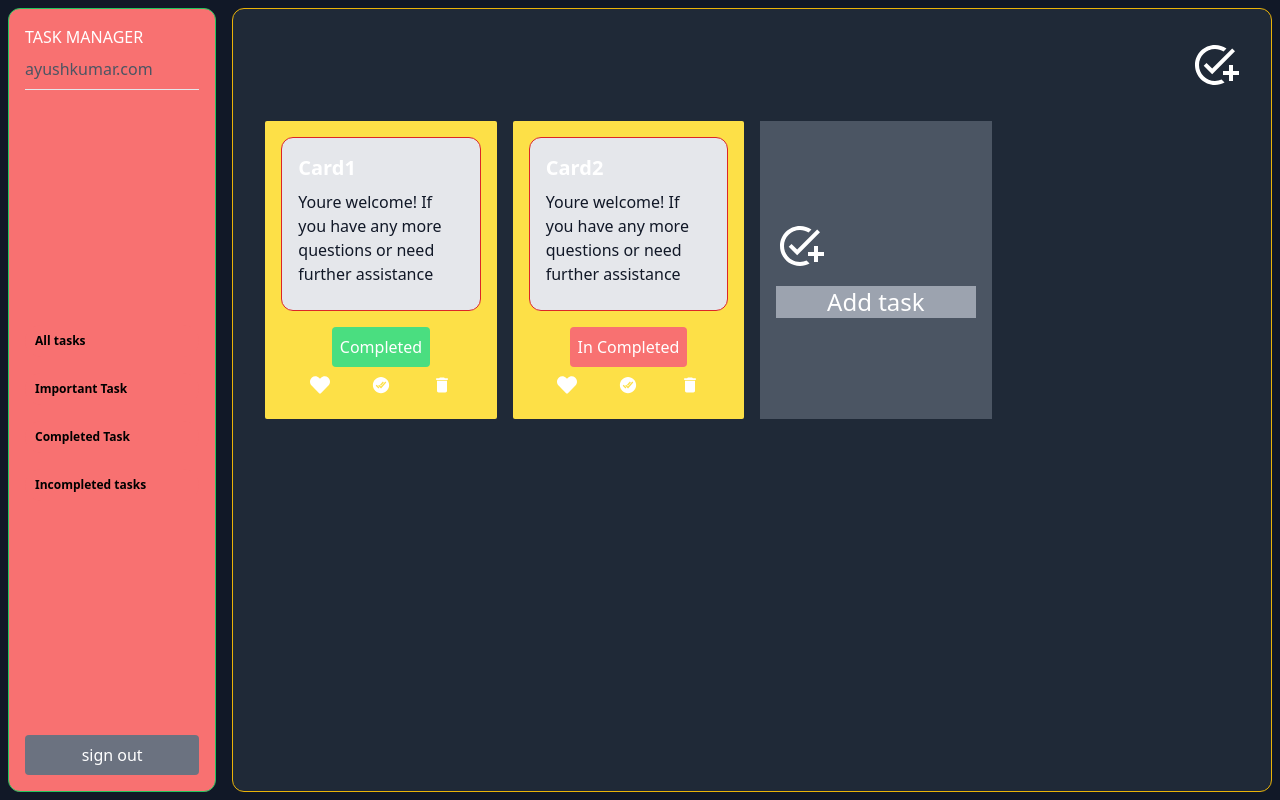
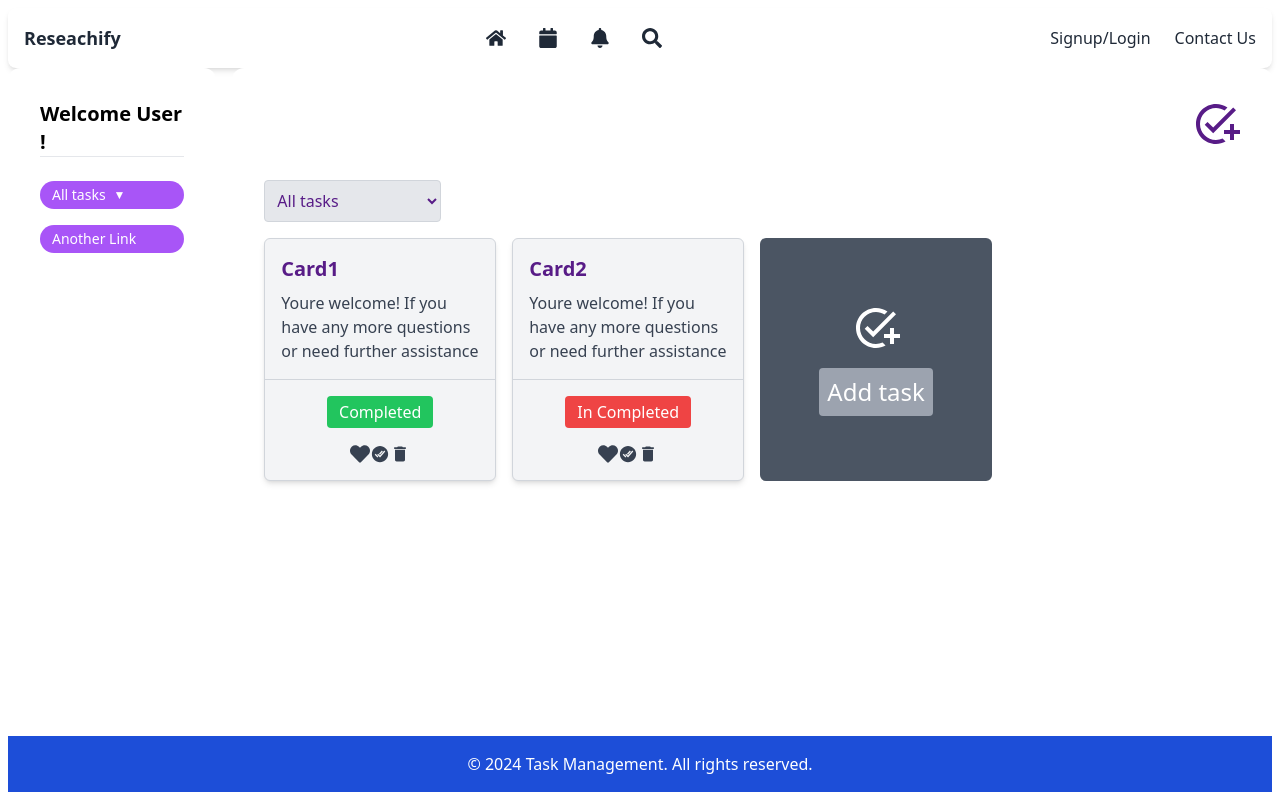
Before and after one commit to Ayushkumarsinghyogesh/Researchify_task_mananger, a React (Create React App) app in the folder frontend/: page / in a window 1280 px wide. Built offline with nearby package versions, Linux system fonts and the light colour scheme.

Commit message:
customise the frontend

```diff
--- a/frontend/src/App.css
+++ b/frontend/src/App.css
@@ -1,38 +1,19 @@
-.App {
-  text-align: center;
-}
-
-.App-logo {
-  height: 40vmin;
-  pointer-events: none;
-}
-
-@media (prefers-reduced-motion: no-preference) {
-  .App-logo {
-    animation: App-logo-spin infinite 20s linear;
+/* Navbar.css */
+@keyframes pulse {
+  0% {
+    transform: scale(1);
+    color: #6b7280; /* Tailwind's gray-600 color */
+  }
+  50% {
+    transform: scale(1.1);
+    color: #8b5cf6; /* Tailwind's purple-500 color */
+  }
+  100% {
+    transform: scale(1);
+    color: #6b7280; /* Tailwind's gray-600 color */
   }
 }
 
-.App-header {
-  background-color: #282c34;
-  min-height: 100vh;
-  display: flex;
-  flex-direction: column;
-  align-items: center;
-  justify-content: center;
-  font-size: calc(10px + 2vmin);
-  color: white;
+.animate-title {
+  animation: pulse 2s infinite;
 }
-
-.App-link {
-  color: #61dafb;
-}
-
-@keyframes App-logo-spin {
-  from {
-    transform: rotate(0deg);
-  }
-  to {
-    transform: rotate(360deg);
-  }
-}
--- a/frontend/src/App.js
+++ b/frontend/src/App.js
@@ -10,7 +10,7 @@ import { BrowserRouter as Router, Routes, Route } from 'react-router-dom';
 
 const App = () => {
   return (
-    <div className="bg-gray-900 text-white h-screen p-2 relative">
+    <div className="bg-white text-purple-900 h-screen p-2 relative">
       <Router>
         <Routes>
           <Route path="/" element={<Home />}>
--- /dev/null
+++ b/frontend/src/components/Footer/Footer.jsx
@@ -0,0 +1,11 @@
+import React from 'react';
+
+const Footer = () => {
+  return (
+    <footer className='bg-blue-700 text-white p-4 text-center'>
+      <p>© 2024 Task Management. All rights reserved.</p>
+    </footer>
+  );
+};
+
+export default Footer;
--- a/frontend/src/components/Home/Card.jsx
+++ b/frontend/src/components/Home/Card.jsx
@@ -1,55 +1,82 @@
-import React, { useState } from 'react'
-import { FaHeart } from "react-icons/fa";
-import { IoCheckmarkDoneCircleSharp } from "react-icons/io5";
-import { MdDelete } from "react-icons/md";
-import { MdAddTask } from "react-icons/md";
+import React, { useState } from 'react';
+import { FaHeart } from 'react-icons/fa';
+import { IoCheckmarkDoneCircleSharp } from 'react-icons/io5';
+import { MdDelete, MdAddTask } from 'react-icons/md';
 
+const Card = ({ home }) => {
+  const [filter, setFilter] = useState('All'); // State to manage selected filter
 
-const Card = ({home}) => {
-    const data = [
+  // Task data
+  const allData = [
     {
       title: 'Card1',
       desc: 'Youre welcome! If you have any more questions or need further assistance',
       status: 'Completed'
     },
-
     {
       title: 'Card2',
       desc: 'Youre welcome! If you have any more questions or need further assistance',
       status: 'In Completed'
     },
   ];
-    // const [ImportantButton , setImportantButton] = useState('Incomplete');
+
+  // Filter data based on selected filter
+  const filteredData = allData.filter(item =>
+    filter === 'All' || item.status === filter
+  );
 
   return (
-    <div className='grid grid-cols-4 gap-4 p-4'>
-        {data && data.map((items, i) => (
-            <div className='bg-yellow-300 flex flex-col justify-between rounded-sm p-4 '>
-                <div key={i} className="border border-red-600 rounded-xl p-4 bg-gray-200 ">
-                    <div>
-                        <h1 className='text-xl font-semibold'>{items.title}</h1>
-                        <p className='text-gray-900 my-2'>{items.desc}</p>
+    <div className='p-4'>
+      <div className='mb-4'>
+        <select
+          value={filter}
+          onChange={(e) => setFilter(e.target.value)}
+          className='p-2 rounded border border-gray-300 bg-gray-200'
+        >
+          <option value="All">All tasks</option>
+          <option value="Important">Important Task</option>
+          <option value="Completed">Completed Task</option>
+          <option value="In Completed">In Completed Task</option>
+        </select>
       </div>
+      <div className='grid grid-cols-1 sm:grid-cols-2 lg:grid-cols-4 gap-4'>
+        {filteredData.map((item, i) => (
+          <div key={i} className='bg-gray-100 border border-gray-300 flex flex-col rounded-md shadow-md'>
+            <div className='p-4'>
+              <h1 className='text-xl font-semibold mb-2'>{item.title}</h1>
+              <p className='text-gray-700'>{item.desc}</p>
             </div>
-                <div className="mt-4 w-full flex flex-col items-center ">
-                    <button className={`${items.status === 'In Completed' ? "bg-red-400" : "bg-green-400" } p-2 rounded `}>{items.status}</button>
-                    <div className="text-white p-2 w-full flex justify-around text-xl">
-                        <button className='fav-task hover:scale-50 duration-1000'><FaHeart /></button>
-                        <button><IoCheckmarkDoneCircleSharp /></button>
-                        <button><MdDelete /></button>
+            <div className='flex flex-col items-center justify-between p-4 border-t border-gray-300'>
+              <button
+                className={`py-1 px-3 rounded text-white ${
+                  item.status === 'In Completed' ? 'bg-red-500' : 'bg-green-500'
+                }`}
+              >
+                {item.status}
+              </button>
+              <div className="mt-4 flex justify-around text-xl text-gray-700">
+                <button className='hover:text-red-500 transition-colors'>
+                  <FaHeart />
+                </button>
+                <button className='hover:text-green-500 transition-colors'>
+                  <IoCheckmarkDoneCircleSharp />
+                </button>
+                <button className='hover:text-gray-500 transition-colors'>
+                  <MdDelete />
+                </button>
               </div>
             </div>
           </div>
-
         ))}
         {home === 'true' && (
-        <div className='bg-gray-600 flex flex-col justify-center text-center p-4 hover:scale-105 transition-all duration-100'>
-            <MdAddTask className='text-5xl' />
-           <h2 className='bg-gray-400 text-white mt-4 text-2xl '>Add task</h2>
+          <div className='bg-gray-600 flex flex-col items-center justify-center text-center p-4 rounded-md hover:bg-gray-700 transition-all duration-300'>
+            <MdAddTask className='text-5xl text-white' />
+            <h2 className='bg-gray-400 text-white mt-4 text-2xl p-2 rounded'>Add task</h2>
           </div>
         )}
       </div>
-  )
-}
+    </div>
+  );
+};
 
-export default Card
+export default Card;
--- a/frontend/src/components/Home/Sidebar.jsx
+++ b/frontend/src/components/Home/Sidebar.jsx
@@ -1,48 +1,65 @@
-import React from 'react'
+import React, { useState } from 'react';
 import { Link } from 'react-router-dom';
 
+const Sidebar = () => {
+  const [isOpen, setIsOpen] = useState(false); // State to manage dropdown visibility
 
-
-const Sidebar = () => {
   const data = [
     {
       title: "All tasks",
-            link: '/',
+      link: '#',
+      dropdown: [
+        { title: "Important Task", link: '/importantTasks' },
+        { title: "Completed Task", link: '/completedTasks' },
+        { title: "Incompleted Tasks", link: '/incompleteTasks' },
+      ],
     },
+    // Other main links without dropdowns
     {
-            title: "Important Task",
-            link: '/importantTasks',
+      title: "Another Link",
+      link: '/anotherLink',
     },
-        {
-            title: "Completed Task",
-            link: '/completedTasks',
+  ];
 
-        },
-        {
-            title: "Incompleted tasks" ,
-            link: '/incompleteTasks',
-        },
-
-    ];
   return (
-    <>
-        <div>
-            <h2 className='text-white'>TASK MANAGER</h2>
-            <h4 className='my-2 text-gray-600'>ayushkumar.com</h4>
-            <hr/>
-        </div>
+    <div className='bg-white p-4 rounded-xl'>
+      <h2 className='text-black text-xl font-bold'>Welcome User !</h2>
+      <hr className='mb-4' />
       <div className='flex flex-col'>
-                {data.map((items, i) => (
-                    <Link to={items.link} key={i} className='my-2 border-red-400 rounded-2xl bg-red-400 text-black text-sm px-3 py-1 mt-2 hover:bg-white hover:scale-105 transition-all duration-50' style={{ padding: '6px 10px', fontSize: '12px', fontWeight: 'bold' }}>
-                        {items.title}
+        {data.map((item, index) => (
+          <div key={index} className='relative'>
+            <Link
+              to={item.link}
+              onClick={item.dropdown ? (e) => {
+                e.preventDefault();
+                setIsOpen(!isOpen);
+              } : undefined}
+              className='my-2 rounded-2xl bg-purple-500 text-white text-sm px-3 py-1 mt-2 hover:bg-white hover:text-black hover:scale-105 transition-all duration-150 flex items-center'
+            >
+              {item.title}
+              {item.dropdown && (
+                <span className='ml-2 text-xs'>{isOpen ? '▲' : '▼'}</span> // Arrow indicator
+              )}
+            </Link>
+            {item.dropdown && isOpen && (
+              <div className='absolute left-0 mt-1 bg-white rounded-md shadow-lg w-full'>
+                {item.dropdown.map((subItem, subIndex) => (
+                  <Link
+                    to={subItem.link}
+                    key={subIndex}
+                    className='block px-4 py-2 text-black bg-white'
+                  >
+                    {subItem.title}
                   </Link>
                 ))}
               </div>
-        <div>
-           <button className='bg-gray-500 w-full p-2 rounded hover:bg-white'>sign out</button>
+            )}
           </div>
-    </>
-  )
-}
+        ))}
+      </div>
 
-export default Sidebar
+    </div>
+  );
+};
+
+export default Sidebar;
--- /dev/null
+++ b/frontend/src/components/Navbar/Navbar.jsx
@@ -0,0 +1,40 @@
+import React from 'react';
+import { Link } from 'react-router-dom';
+import { FaHome, FaCalendar, FaBell, FaSearch } from 'react-icons/fa';
+
+const Navbar = () => {
+  return (
+    <nav className='bg-white p-4 flex justify-between items-center rounded-lg shadow-md'>
+      {/* Header with logo or title */}
+      <Link to="/" className='relative text-gray-800 text-lg font-bold hover:text-purple-500 transition-colors duration-300 animate-title'>
+        Reseachify
+      </Link>
+
+            {/* Icons */}
+            <div className='flex space-x-8'> {/* Increased spacing between icons */}
+        <a href="/" className='text-gray-800 hover:text-purple-500 transition-colors duration-300 transform hover:scale-125'>
+          <FaHome className='text-xl' />
+        </a>
+        <a href="/calendar" className='text-gray-800 hover:text-purple-500 transition-colors duration-300 transform hover:scale-125'>
+          <FaCalendar className='text-xl' />
+        </a>
+        <a href="/notifications" className='text-gray-800 hover:text-purple-500 transition-colors duration-300 transform hover:scale-125'>
+          <FaBell className='text-xl' />
+        </a>
+        <a href="/search" className='text-gray-800 hover:text-purple-500 transition-colors duration-300 transform hover:scale-125'>
+          <FaSearch className='text-xl' />
+        </a>
+      </div>
+
+      {/* Navigation links */}
+      <div>
+        <Link to="/signup" className='text-gray-800 mx-6 hover:text-purple-500 transition-colors duration-300'>Signup/Login</Link>
+        <Link to="/contact" className='text-gray-800 hover:text-purple-500 transition-colors duration-300'>Contact Us</Link>
+      </div>
+
+
+    </nav>
+  );
+};
+
+export default Navbar;
--- a/frontend/src/pages/Home.jsx
+++ b/frontend/src/pages/Home.jsx
@@ -1,14 +1,24 @@
-import React from 'react'
-import Sidebar from "../components/Home/Sidebar"
-import { Outlet } from 'react-router-dom'
+import React from 'react';
+import { Outlet } from 'react-router-dom';
+import Sidebar from "../components/Home/Sidebar";
+import Navbar from "../components/Navbar/Navbar";
+import Footer from '../components/Footer/Footer';
 
 const Home = () => {
   return (
-    <div className='flex h-[98vh] gap-4'>
-        <div className='bg-red-400 w-1/6 rounded-xl border border-green-500 p-4 flex flex-col justify-between'><Sidebar/></div>
-        <div className='bg-gray-800 w-5/6 rounded-xl border border-yellow-500 p-4 '><Outlet/></div>
+    <div className='flex flex-col h-[98vh]'>
+      <Navbar />
+      <div className='flex flex-1 gap-4'>
+        <div className='bg-white w-1/6 rounded-xl p-4 flex flex-col justify-between'>
+          <Sidebar />
+        </div>
+        <div className='bg-white w-5/6 rounded-xl p-4'>
+          <Outlet />
+        </div>
+      </div>
+      <Footer />
     </div>
-  )
-}
+  );
+};
 
-export default Home
+export default Home;
```
Lines whose indentation alone changed are shown as unchanged.
